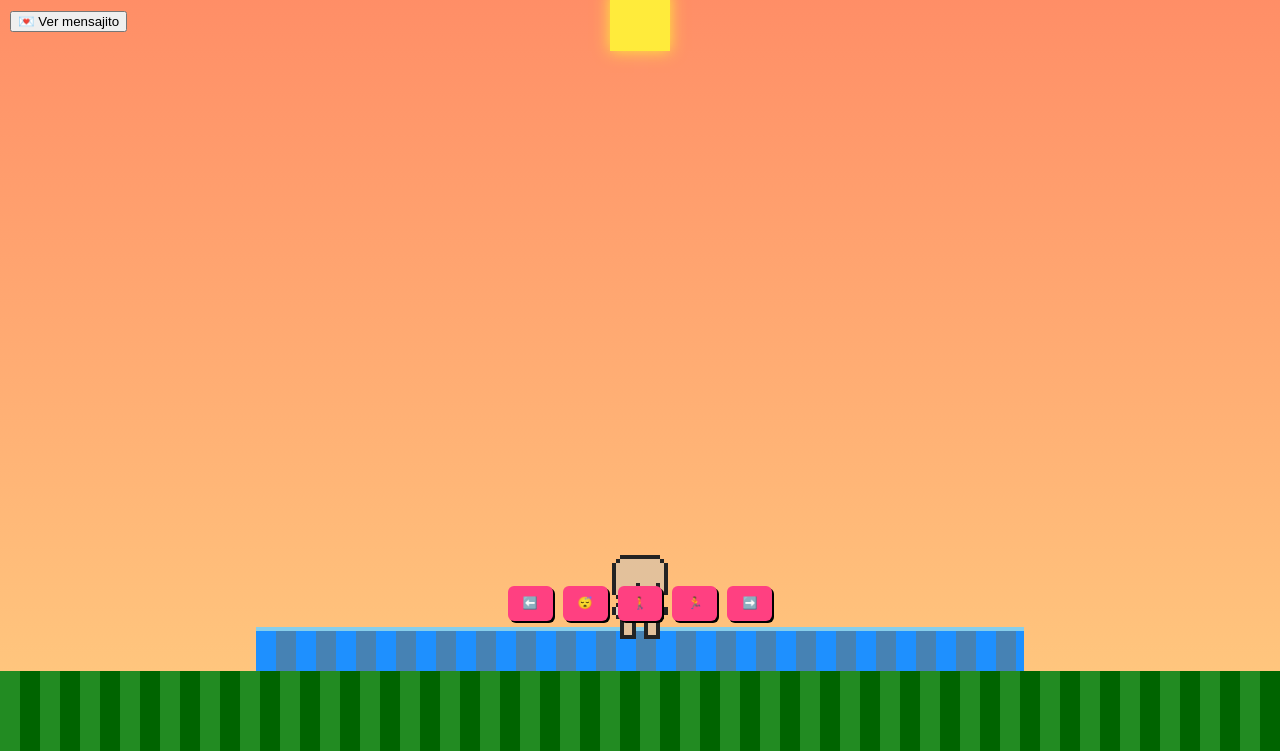
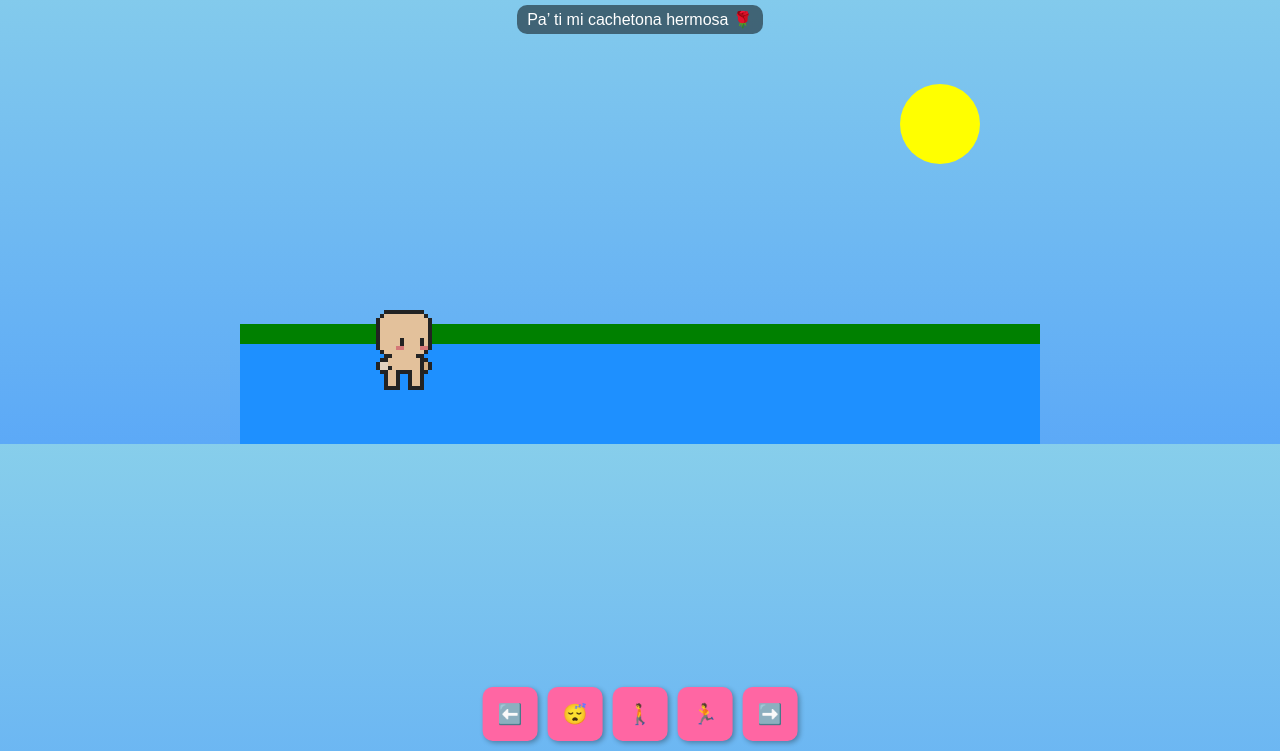
Before and after one commit to jhonz01/mi-app-pixel, a plain HTML site: page index.html in a window 1280 px wide. Shown: the part 49-800 px from the top of the page. Drawn offline with Linux system fonts and the light colour scheme.

Commit message:
succesfully

```diff
--- a/index.html
+++ b/index.html
@@ -1,331 +1,160 @@
 <!DOCTYPE html>
 <html lang="es">
 <head>
-  <meta charset="UTF-8">
-  <title>Pa' ti mi cachetona 💕</title>
-  <meta name="viewport" content="width=device-width, initial-scale=1.0">
+  <meta charset="UTF-8" />
+  <meta name="viewport" content="width=device-width, initial-scale=1.0"/>
+  <title>Pa' ti mi cachetona 💖</title>
   <style>
     body {
       margin: 0;
-      height: 100vh;
-      display: flex;
-      flex-direction: column;
-      justify-content: flex-end;
-      align-items: center;
-      font-family: "Press Start 2P", monospace;
-      color: #fff;
       overflow: hidden;
+      background: linear-gradient(#87CEEB, #5CA9F7); /* cielo */
+      font-family: Arial, sans-serif;
       text-align: center;
-      position: relative;
     }
 
     h1 {
-      font-size: 16px;
-      margin: 10px;
-      text-shadow: 2px 2px #000;
-      position: absolute;
-      top: 10px;
-      width: 100%;
+      margin: 10px 0;
+      font-size: 20px;
     }
 
-    /* Fondos dinámicos */
-    body.day { background: linear-gradient(#6ec6ff, #b3e5fc); }
-    body.sunset { background: linear-gradient(#ff8a65, #ffcc80); }
-    body.night { background: linear-gradient(#0d0d26, #1a1a40); }
-    body.dawn { background: linear-gradient(#311b92, #512da8); }
+    #mensaje {
+      background: rgba(0,0,0,0.5);
+      color: white;
+      padding: 5px 10px;
+      border-radius: 10px;
+      display: inline-block;
+      margin: 10px;
+    }
 
-    /* Sol */
-    .sun {
-      width: 60px;
-      height: 60px;
-      background: #ffeb3b;
-      image-rendering: pixelated;
-      box-shadow: 0 0 15px #ffeb3b;
-      position: absolute;
-      top: 40px;
+    #gameCanvas {
+      display: block;
+      margin: 0 auto;
+      background: transparent;
+    }
+
+    .controles {
+      position: fixed;
+      bottom: 10px;
       left: 50%;
       transform: translateX(-50%);
-      display: none;
-    }
-
-    /* Luna */
-    .moon {
-      width: 50px;
-      height: 50px;
-      background: #f5f5f5;
-      border-radius: 50%;
-      position: absolute;
-      top: 40px;
-      left: 60%;
-      image-rendering: pixelated;
-      box-shadow: 0 0 8px #ccc;
-      display: none;
-    }
-
-    /* Estrellas */
-    .star {
-      position: absolute;
-      width: 5px;
-      height: 5px;
-      background: #fff;
-      image-rendering: pixelated;
-      animation: twinkle 2s infinite alternate;
-      box-shadow: 0 0 6px #fff;
-    }
-    @keyframes twinkle {
-      from { opacity: 0.3; }
-      to { opacity: 1; }
-    }
-
-    /* Estrella fugaz */
-    .shooting-star {
-      position: absolute;
-      width: 3px;
-      height: 3px;
-      background: #fff;
-      box-shadow: 0 0 8px #fff;
-      image-rendering: pixelated;
-      animation: shoot 1.5s linear forwards;
-    }
-    @keyframes shoot {
-      from { transform: translate(0,0); opacity: 1; }
-      to { transform: translate(220px,120px); opacity: 0; }
-    }
-
-    /* Nubes */
-    .cloud {
-      position: absolute;
-      width: 80px;
-      height: 30px;
-      background: #fff;
-      border-radius: 6px;
-      image-rendering: pixelated;
-      opacity: 0.85;
-      animation: moveCloud 50s linear infinite;
-    }
-    @keyframes moveCloud {
-      from { left: -90px; }
-      to { left: 110%; }
-    }
-
-    /* Cesped y lago pixel art */
-    .ground {
-      width: 100%;
-      height: 80px;
-      background: repeating-linear-gradient(
-        90deg,
-        #228B22,
-        #228B22 20px,
-        #006400 20px,
-        #006400 40px
-      );
-      position: absolute;
-      bottom: 0;
-    }
-
-    .lake {
-      width: 60%;
-      height: 40px;
-      background: repeating-linear-gradient(
-        90deg,
-        #1e90ff,
-        #1e90ff 20px,
-        #4682b4 20px,
-        #4682b4 40px
-      );
-      position: absolute;
-      bottom: 80px;
-      left: 20%;
-      border-top: 4px solid #87ceeb;
-    }
-
-    /* Personaje */
-    .character {
-      width: 128px; /* 32x4 escalado */
-      height: 128px;
-      background-image: url("sprites/idle.png"); /* 👈 su sprite reposo */
-      background-size: cover;
-      position: absolute;
-      bottom: 80px;
-      left: 50%;
-      transform: translateX(-50%);
-      image-rendering: pixelated;
-    }
-
-    /* Controles */
-    .controls {
-      position: absolute;
-      bottom: 130px;
       display: flex;
       gap: 10px;
     }
-    .controls button {
-      background: #ff4081;
+
+    .controles button {
+      background: #ff66a3;
       border: none;
-      color: white;
-      padding: 10px 15px;
-      border-radius: 6px;
-      font-size: 12px;
-      cursor: pointer;
-      font-family: inherit;
-      box-shadow: 2px 2px 0px #000;
-    }
-
-    /* Mensajes */
-    .message-box {
-      margin-top: 20px;
-      padding: 14px;
-      border-radius: 6px;
-      background: rgba(0,0,0,0.6);
-      font-size: 14px;
-      width: 85%;
-      max-width: 320px;
-      text-align: center;
-      display: none;
-      position: absolute;
-      top: 100px;
-    }
-
-    .btn-msg {
-      position: absolute;
-      top: 60px;
-      left: 10px;
-    }
-
-    /* 📱 Ajustes móviles */
-    @media (max-width: 480px) {
-      h1 { font-size: 12px; }
-      .character { width: 96px; height: 96px; }
-      .controls { gap: 6px; }
+      padding: 15px;
+      border-radius: 10px;
+      font-size: 20px;
+      box-shadow: 2px 2px 5px rgba(0,0,0,0.3);
     }
   </style>
 </head>
 <body>
   <h1>🎮 Pa' ti mi cachetona 💖</h1>
+  <div id="mensaje">Pa’ ti mi cachetona hermosa 🌹</div>
+  <canvas id="gameCanvas" width="800" height="400"></canvas>
 
-  <div class="sun"></div>
-  <div class="moon"></div>
-  <div class="ground"></div>
-  <div class="lake"></div>
-
-  <!-- Personaje -->
-  <div class="character" id="character"></div>
-
-  <!-- Controles -->
-  <div class="controls">
-    <button onclick="moveLeft()">⬅️</button>
-    <button onclick="idle()">😴</button>
-    <button onclick="walk()">🚶</button>
-    <button onclick="run()">🏃</button>
-    <button onclick="moveRight()">➡️</button>
+  <div class="controles">
+    <button id="btnLeft">⬅️</button>
+    <button id="btnIdle">😴</button>
+    <button id="btnWalk">🚶</button>
+    <button id="btnRun">🏃</button>
+    <button id="btnRight">➡️</button>
   </div>
 
-  <!-- Botón Mensajito -->
-  <button class="btn-msg" onclick="showMessage()">💌 Ver mensajito</button>
-  <div id="message" class="message-box"></div>
+  <script>
+    const canvas = document.getElementById("gameCanvas");
+    const ctx = canvas.getContext("2d");
 
-  <script>
-    // Mensajes
-    const messages = [
-      "Eres mi power-up favorito 💖",
-      "Cada día contigo es un nuevo nivel 🎮",
-      "Siempre serás mi player 2 💕",
-      "Pa’ ti mi cachetona hermosa 🌹"
-    ];
+    // 📌 Cargar sprites
+    const sprites = {
+      idle: new Image(),
+      walk: new Image(),
+      run: new Image()
+    };
+    sprites.idle.src = "sprites/idle.png";
+    sprites.walk.src = "sprites/walk.png";
+    sprites.run.src = "sprites/run.png";
 
-    function showMessage() {
-      const msgBox = document.getElementById("message");
-      const randomMsg = messages[Math.floor(Math.random() * messages.length)];
-      msgBox.innerText = randomMsg;
-      msgBox.style.display = "block";
+    // 📌 Datos del personaje
+    let player = {
+      x: 100,
+      y: 250,
+      width: 32,
+      height: 32,
+      frame: 0,
+      frameCount: 4,
+      speed: 2,
+      action: "idle"
+    };
+
+    let keys = {
+      left: false,
+      right: false,
+      action: "idle"
+    };
+
+    // 📌 Animar frames
+    let frameTimer = 0;
+    function update() {
+      frameTimer++;
+      if (frameTimer % 10 === 0) {
+        player.frame = (player.frame + 1) % player.frameCount;
+      }
+
+      // Movimiento
+      if (keys.left) player.x -= player.speed;
+      if (keys.right) player.x += player.speed;
+
+      // Acción
+      player.action = keys.action;
+
+      draw();
+      requestAnimationFrame(update);
     }
 
-    // Animación y movimiento del personaje
-    const character = document.getElementById("character");
-    let posX = window.innerWidth / 2;
+    // 📌 Dibujar
+    function draw() {
+      ctx.clearRect(0, 0, canvas.width, canvas.height);
 
-    function idle() {
-      character.style.backgroundImage = "url('sprites/idle.png')";
-    }
-    function walk() {
-      character.style.backgroundImage = "url('sprites/walk.png')";
-    }
-    function run() {
-      character.style.backgroundImage = "url('sprites/run.png')";
-    }
-    function moveLeft() {
-      posX -= 20;
-      character.style.left = posX + "px";
-    }
-    function moveRight() {
-      posX += 20;
-      character.style.left = posX + "px";
+      // Sol
+      ctx.fillStyle = "yellow";
+      ctx.beginPath();
+      ctx.arc(700, 80, 40, 0, Math.PI * 2);
+      ctx.fill();
+
+      // Lago
+      ctx.fillStyle = "#1E90FF";
+      ctx.fillRect(0, 300, canvas.width, 100);
+
+      // Césped
+      ctx.fillStyle = "green";
+      ctx.fillRect(0, 280, canvas.width, 20);
+
+      // Personaje
+      let sprite = sprites[player.action];
+      ctx.imageSmoothingEnabled = false; // pixelado
+      ctx.drawImage(
+        sprite,
+        player.frame * player.width, 0, player.width, player.height, // frame del sprite
+        player.x, player.y, player.width * 4, player.height * 4       // escala x4
+      );
     }
 
-    // Estrellas
-    function createStars() {
-      for (let i = 0; i < 50; i++) {
-        const star = document.createElement("div");
-        star.classList.add("star");
-        star.style.left = Math.random() * window.innerWidth + "px";
-        star.style.top = Math.random() * window.innerHeight/2 + "px";
-        document.body.appendChild(star);
-      }
-    }
+    // 📌 Controles con botones
+    document.getElementById("btnLeft").onmousedown = () => { keys.left = true; };
+    document.getElementById("btnLeft").onmouseup = () => { keys.left = false; };
+    document.getElementById("btnRight").onmousedown = () => { keys.right = true; };
+    document.getElementById("btnRight").onmouseup = () => { keys.right = false; };
+    document.getElementById("btnIdle").onclick = () => { keys.action = "idle"; };
+    document.getElementById("btnWalk").onclick = () => { keys.action = "walk"; };
+    document.getElementById("btnRun").onclick = () => { keys.action = "run"; };
 
-    // Estrella fugaz
-    function shootingStar() {
-      const star = document.createElement("div");
-      star.classList.add("shooting-star");
-      star.style.left = Math.random() * window.innerWidth + "px";
-      star.style.top = Math.random() * window.innerHeight/2 + "px";
-      document.body.appendChild(star);
-      setTimeout(() => star.remove(), 1500);
-    }
-    setInterval(shootingStar, 15000);
-
-    // Nubes
-    function createClouds() {
-      for (let i = 0; i < 4; i++) {
-        const cloud = document.createElement("div");
-        cloud.classList.add("cloud");
-        cloud.style.top = 40 + i*50 + "px";
-        cloud.style.left = Math.random()*100 + "%";
-        document.body.appendChild(cloud);
-      }
-    }
-
-    // Cambiar tema según hora
-    function setTheme() {
-      const hour = new Date().getHours();
-      const body = document.body;
-      const sun = document.querySelector(".sun");
-      const moon = document.querySelector(".moon");
-
-      body.className = "";
-
-      if (hour >= 6 && hour < 12) {
-        body.classList.add("day");
-        sun.style.display = "block";
-        moon.style.display = "none";
-        createClouds();
-      } else if (hour >= 12 && hour < 18) {
-        body.classList.add("sunset");
-        sun.style.display = "block";
-        moon.style.display = "none";
-      } else if (hour >= 18 && hour < 22) {
-        body.classList.add("night");
-        sun.style.display = "none";
-        moon.style.display = "block";
-        createStars();
-      } else {
-        body.classList.add("dawn");
-        sun.style.display = "none";
-        moon.style.display = "block";
-        createStars();
-      }
-    }
-    setTheme();
+    // Iniciar
+    update();
   </script>
 </body>
 </html>
```
